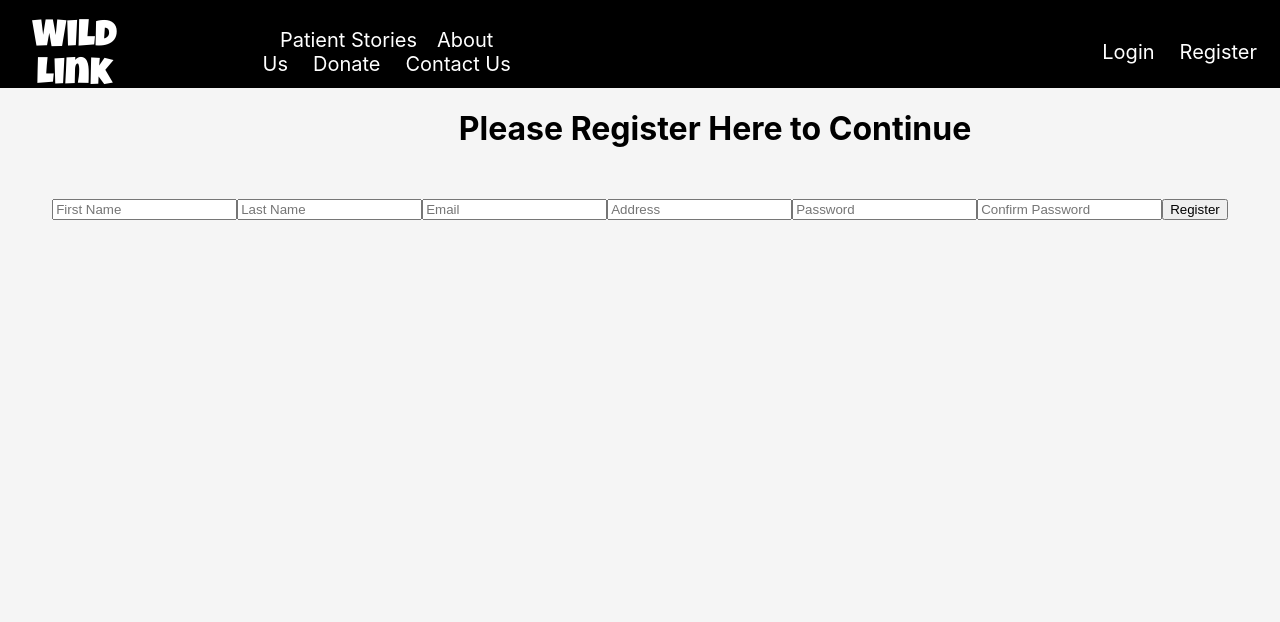
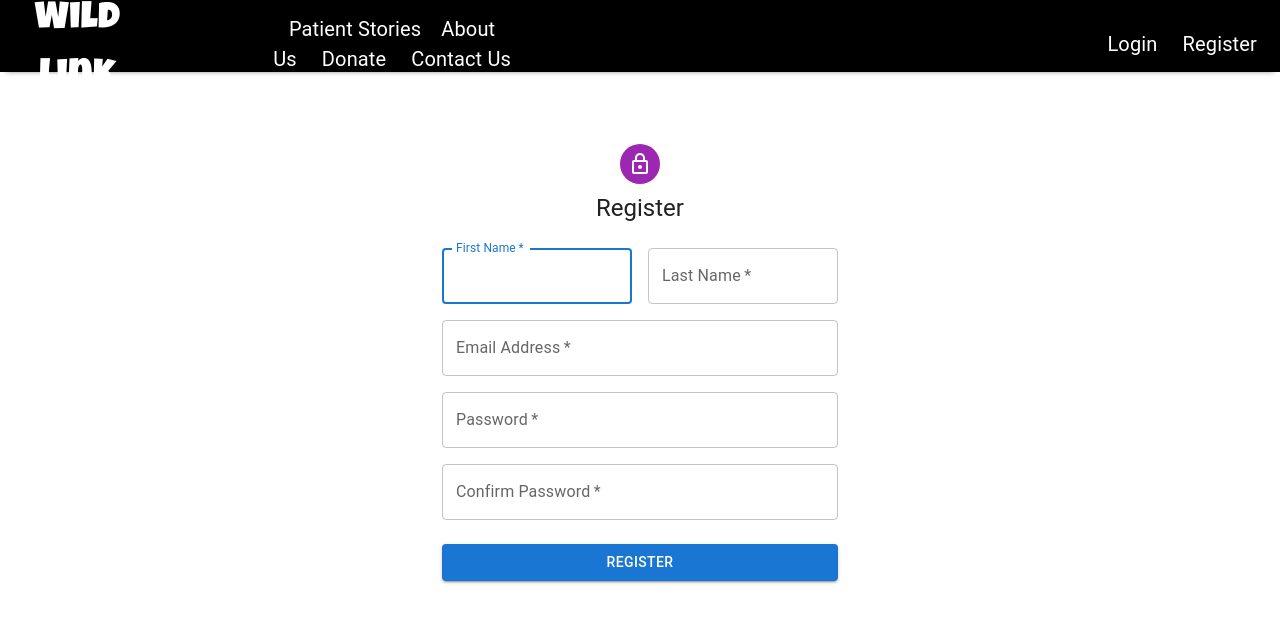
Before and after one commit to pformb/wild-link, a React (Create React App) app in the folder frontend/: page /register in a window 1280 px wide. Shown: the top 622 px of the page. Built offline with nearby package versions, Linux system fonts and the light colour scheme.

Commit message:
ADD style reg page with MUI

```diff
--- a/frontend/package.json
+++ b/frontend/package.json
@@ -4,6 +4,10 @@
   "private": true,
   "proxy": "http://localhost:3001",
   "dependencies": {
+    "@emotion/react": "^11.11.4",
+    "@emotion/styled": "^11.11.5",
+    "@mui/icons-material": "^5.15.15",
+    "@mui/material": "^5.15.15",
     "@testing-library/jest-dom": "^5.17.0",
     "@testing-library/react": "^13.4.0",
     "@testing-library/user-event": "^13.5.0",
--- a/frontend/src/components/LoginPage.jsx
+++ b/frontend/src/components/LoginPage.jsx
@@ -1,10 +1,6 @@
 import React, { useState } from 'react';
 import  '../styles/LoginPage.scss';
 import { useNavigate } from 'react-router-dom';
-
-//https://medium.com/@bobjunior542/using-usenavigate-in-react-router-6-a-complete-guide-46f51403f430#:~:text=It%20provides%20a%20declarative%20API,the%20useHistory%20and%20useLocation%20hooks.
-
-//https://jessywlee.medium.com/apply-http-post-method-and-fetch-function-to-user-login-js-react-d74a2c19ab7d
 
 const LoginPage = ({ setLoggedIn, setUserType, orgId, setOrgId }) => {
 
--- a/frontend/src/components/RegistrationPage.jsx
+++ b/frontend/src/components/RegistrationPage.jsx
@@ -1,19 +1,29 @@
 
-import React, { useState } from 'react';
-import  '../styles/RegistrationPage.scss';
+
+import * as React from 'react';
+import Avatar from '@mui/material/Avatar';
+import Button from '@mui/material/Button';
+import CssBaseline from '@mui/material/CssBaseline';
+import TextField from '@mui/material/TextField';
+import Grid from '@mui/material/Grid';
+import Box from '@mui/material/Box';
+import LockOutlinedIcon from '@mui/icons-material/LockOutlined';
+import Typography from '@mui/material/Typography';
+import Container from '@mui/material/Container';
+import { createTheme, ThemeProvider } from '@mui/material/styles';
 import { useNavigate } from 'react-router-dom';
 
+const defaultTheme = createTheme();
+
 const RegistrationPage = ({setLoggedIn}) => {
-  //redirect url
   const navigate = useNavigate();
 
-  //manage user data in state
-  const [first_name, setFirstName] = useState('');
-  const [last_name, setLastName] = useState('');
-  const [email, setEmail] = useState('');
-  const [address, setAddress] = useState('');
-  const [password, setPassword] = useState('');
-  const [confirmPassword, setConfirmPassword] = useState('');
+  const [first_name, setFirstName] = React.useState('');
+  const [last_name, setLastName] = React.useState('');
+  const [email, setEmail] = React.useState('');
+  const [address, setAddress] = React.useState('');
+  const [password, setPassword] = React.useState('');
+  const [confirmPassword, setConfirmPassword] = React.useState('');
 
   const handleSubmit = (event) => {
     event.preventDefault();
@@ -60,21 +70,182 @@
   };
 
   return (
-    <div className="registration-page">
-     <div className="registration-page__content">
-      <h1>Please Register Here to Continue</h1>
-      <form onSubmit={handleSubmit}>
-        <input type="text" placeholder="First Name" value={first_name} onChange={e => setFirstName(e.target.value)}/>
-        <input type="text" placeholder="Last Name" value={last_name} onChange={e => setLastName(e.target.value)}/>
-        <input type="text" placeholder="Email" value={email} onChange={e => setEmail(e.target.value)} />
-        <input type="text" placeholder="Address" value={address} onChange={e=> setAddress(e.target.value)} />
-        <input type="password" placeholder="Password" value={password} onChange={e => setPassword(e.target.value)} />
-        <input type="password" placeholder="Confirm Password" value={confirmPassword} onChange={e => setConfirmPassword(e.target.value)}  />
-        <button type="submit">Register</button>
-      </form>
-    </div>
-  </div>
+    <ThemeProvider theme={defaultTheme}>
+      <Container component="main" maxWidth="xs">
+        <CssBaseline />
+        <Box
+          sx={{
+            marginTop: 8,
+            display: 'flex',
+            flexDirection: 'column',
+            alignItems: 'center',
+          }}
+        >
+          <Avatar sx={{ m: 1, bgcolor: 'secondary.main' }}>
+            <LockOutlinedIcon />
+          </Avatar>
+          <Typography component="h1" variant="h5">
+            Register
+          </Typography>
+          <Box component="form" noValidate onSubmit={handleSubmit} sx={{ mt: 3 }}>
+            <Grid container spacing={2}>
+              <Grid item xs={12} sm={6}>
+                <TextField
+                  autoComplete="given-name"
+                  name="firstName"
+                  required
+                  fullWidth
+                  id="firstName"
+                  label="First Name"
+                  autoFocus
+                  value={first_name}
+                  onChange={e => setFirstName(e.target.value)}
+                />
+              </Grid>
+              <Grid item xs={12} sm={6}>
+                <TextField
+                  required
+                  fullWidth
+                  id="lastName"
+                  label="Last Name"
+                  name="lastName"
+                  autoComplete="family-name"
+                  value={last_name}
+                  onChange={e => setLastName(e.target.value)}
+                />
+              </Grid>
+              <Grid item xs={12}>
+                <TextField
+                  required
+                  fullWidth
+                  id="email"
+                  label="Email Address"
+                  name="email"
+                  autoComplete="email"
+                  value={email}
+                  onChange={e => setEmail(e.target.value)}
+                />
+              </Grid>
+              <Grid item xs={12}>
+                <TextField
+                  required
+                  fullWidth
+                  name="password"
+                  label="Password"
+                  type="password"
+                  id="password"
+                  autoComplete="new-password"
+                  value={password}
+                  onChange={e => setPassword(e.target.value)}
+                />
+              </Grid>
+              <Grid item xs={12}>
+                <TextField
+                  required
+                  fullWidth
+                  name="confirmPassword"
+                  label="Confirm Password"
+                  type="password"
+                  id="confirmPassword"
+                  autoComplete="new-password"
+                  value={confirmPassword}
+                  onChange={e => setConfirmPassword(e.target.value)}
+                />
+              </Grid>
+            </Grid>
+            <Button
+              type="submit"
+              fullWidth
+              variant="contained"
+              sx={{ mt: 3, mb: 2 }}
+            >
+              Register
+            </Button>
+          </Box>
+        </Box>
+      </Container>
+    </ThemeProvider>
   );
 }
 
 export default RegistrationPage;
+
+// import React, { useState } from 'react';
+// import  '../styles/RegistrationPage.scss';
+// import { useNavigate } from 'react-router-dom';
+
+// const RegistrationPage = ({setLoggedIn}) => {
+//   //redirect url
+//   const navigate = useNavigate();
+
+//   //manage user data in state
+//   const [first_name, setFirstName] = useState('');
+//   const [last_name, setLastName] = useState('');
+//   const [email, setEmail] = useState('');
+//   const [address, setAddress] = useState('');
+//   const [password, setPassword] = useState('');
+//   const [confirmPassword, setConfirmPassword] = useState('');
+
+//   const handleSubmit = (event) => {
+//     event.preventDefault();
+
+//     if (password !== confirmPassword) {
+//       alert('Passwords do not match');
+//       return;
+//     }
+
+//     const userData = {
+//       first_name,
+//       last_name,
+//       email,
+//       address,
+//       password,
+//     };
+
+//     fetch('http://localhost:3001/api/register', {
+//       method: 'POST',
+//       headers: {
+//         'Content-Type': 'application/json',
+//       },
+//       body: JSON.stringify(userData),
+//     })
+//     .then(response => {
+//       if (!response.ok) {
+//         console.log('Response not OK:', response);
+//         throw new Error('Registration failed');
+//       }
+//       return response.json();
+//   })
+//   .then(data => {
+//     if (data.message === 'User Created') {
+//       console.log('Registration successful', data);
+//       setLoggedIn(true);
+//       navigate('/home');
+//     } else {
+//       alert(data.message);
+//     }
+//   })
+//   .catch(error => {
+//     console.error('Registration Error:', error);
+//   });
+// };
+
+//   return (
+//     <div className="registration-page">
+//      <div className="registration-page__content">
+//       <h1>Please Register Here to Continue</h1>
+//       <form onSubmit={handleSubmit}>
+//         <input type="text" placeholder="First Name" value={first_name} onChange={e => setFirstName(e.target.value)}/>
+//         <input type="text" placeholder="Last Name" value={last_name} onChange={e => setLastName(e.target.value)}/>
+//         <input type="text" placeholder="Email" value={email} onChange={e => setEmail(e.target.value)} />
+//         <input type="text" placeholder="Address" value={address} onChange={e=> setAddress(e.target.value)} />
+//         <input type="password" placeholder="Password" value={password} onChange={e => setPassword(e.target.value)} />
+//         <input type="password" placeholder="Confirm Password" value={confirmPassword} onChange={e => setConfirmPassword(e.target.value)}  />
+//         <button type="submit">Register</button>
+//       </form>
+//     </div>
+//   </div>
+//   );
+// }
+
+// export default RegistrationPage;
```
Also changed, not shown: 1 other file (tests, documents, lock files or other folders). Lines whose indentation alone changed are shown as unchanged.
